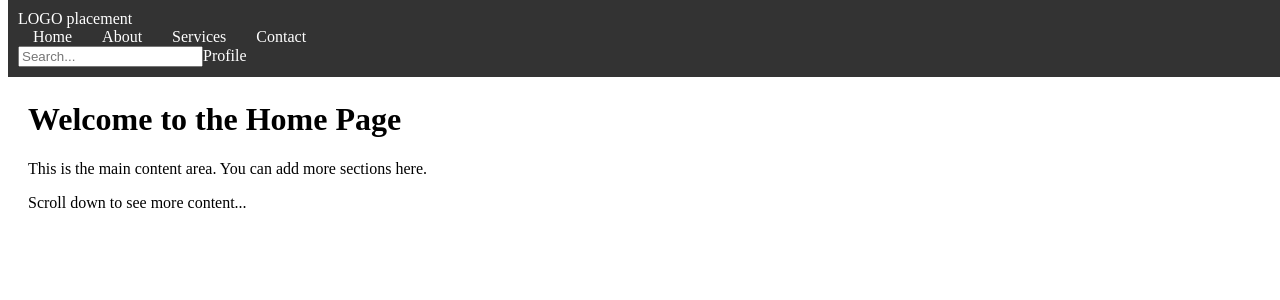
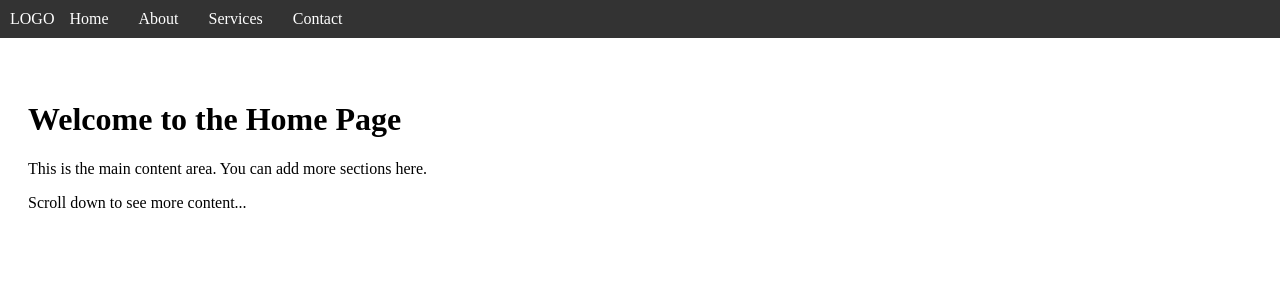
Before and after one commit to kaitchau/GenAI-Video, a React (Vite) app in the folder client/: page / in a window 1280 px wide. Shown: the top 300 px of the page. Built offline with nearby package versions, Linux system fonts and the light colour scheme.

Commit message:
slightly adjusted nav bar

```diff
--- a/client/src/components/Navbar.tsx
+++ b/client/src/components/Navbar.tsx
@@ -1,12 +1,12 @@
 import React from 'react';
 import { Link } from 'react-router-dom';
-import './Navbar.css'; // Import your CSS file for styling
+import '../stylesheets/Navbar.css';
 
 const Navbar = () => {
   return (
     <nav className="navbar">
       <div className="navbar-logo">
-        <Link to="/">LOGO placement</Link>
+        <Link to="/">LOGO</Link>
       </div>
       <ul className="navbar-links">
         <li><Link to="/">Home</Link></li>
@@ -14,10 +14,6 @@ const Navbar = () => {
         <li><Link to="/services">Services</Link></li>
         <li><Link to="/contact">Contact</Link></li>
       </ul>
-      <div className="navbar-extra">
-        <input type="text" placeholder="Search..." className="navbar-search" />
-        <Link to="/profile" className="navbar-profile">Profile</Link>
-      </div>
     </nav>
   );
 };
--- a/client/src/components/Navbar.css
+++ b/client/src/stylesheets/Navbar.css
@@ -1,10 +1,12 @@
 .navbar {
     position: fixed;
     top: 0;
+    left: 0;
     width: 100%;
     background-color: #333;
     color: #fff;
     padding: 10px;
+    display: flex;
   }
 
   .navbar ul {
```
